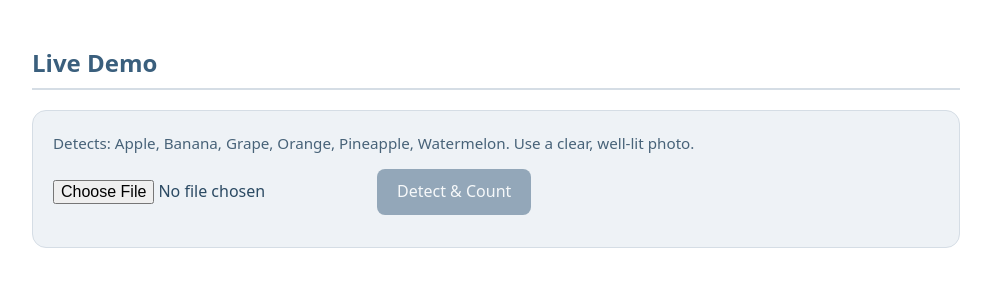
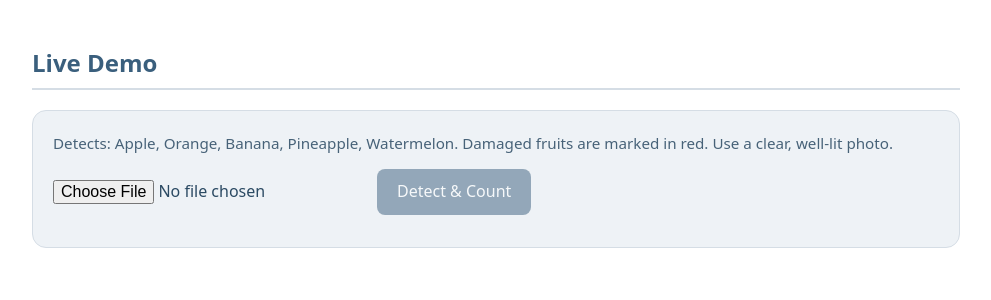
Before and after one commit to 24uva050-design/ai-bulk-fruit-detection, a Flask app: page / in a window 1280 px wide. Shown: the part 173-473 px from the top of the page, without its empty margins (144-1135 px from the left). Run offline with Flask 3, Linux system fonts and the light colour scheme.

Commit message:
Update index.html

```diff
--- a/templates/index.html
+++ b/templates/index.html
@@ -21,7 +21,8 @@ button:disabled{opacity:.5}
 .row{display:flex;gap:12px;flex-wrap:wrap;align-items:center}
 canvas{max-width:100%;height:auto;margin-top:16px;border-radius:10px}
 .chips{display:flex;gap:8px;flex-wrap:wrap;margin-top:12px}
-.chip{background:var(--accent);color:#fff;border-radius:999px;padding:4px 14px}
+.chip{background:#2f9e44;color:#fff;border-radius:999px;padding:4px 14px}
+.chip.bad{background:#e03131}
 .total{font-size:1.4rem;font-weight:700;margin-top:12px}
 #status{margin-top:12px}
 </style>
@@ -33,7 +34,7 @@ canvas{max-width:100%;height:auto;margin-top:16px;border-radius:10px}
 <main>
   <h2>Live Demo</h2>
   <div class="card">
-    <p class="hint">Detects: Apple, Banana, Grape, Orange, Pineapple, Watermelon. Use a clear, well-lit photo.</p>
+    <p class="hint">Detects: Apple, Orange, Banana, Pineapple, Watermelon. Damaged fruits are marked in red. Use a clear, well-lit photo.</p>
     <div class="row">
       <input type="file" id="file" accept="image/*">
       <button id="go" disabled>Detect &amp; Count</button>
@@ -65,7 +66,7 @@ file.onchange = () => {
 
 go.onclick = async () => {
   go.disabled = true;
-  $("status").textContent = "Detecting… the first request can take up to a minute while the server wakes up.";
+  $("status").textContent = "Detecting… this can take up to a minute while the server wakes up.";
   try {
     const fd = new FormData(); fd.append("image", file.files[0]);
     const res = await fetch("/api/detect", { method: "POST", body: fd });
@@ -82,15 +83,18 @@ go.onclick = async () => {
     preds.forEach(p => {
       counts[p.class] = (counts[p.class] || 0) + 1;
       const x = p.x - p.width / 2, y = p.y - p.height / 2;
-      ctx.lineWidth = lw; ctx.strokeStyle = "#e8590c"; ctx.strokeRect(x, y, p.width, p.height);
-      ctx.fillStyle = "#e8590c"; ctx.font = `${lw * 6}px sans-serif`;
+      const bad = p.class.startsWith("Damaged");
+      const col = bad ? "#e03131" : "#2f9e44";
+      ctx.lineWidth = lw; ctx.strokeStyle = col; ctx.strokeRect(x, y, p.width, p.height);
+      ctx.fillStyle = col; ctx.font = `${lw * 6}px sans-serif`;
       ctx.fillText(p.class, x + 2, Math.max(lw * 6, y - 4));
     });
-    $("total").textContent = `Total fruits: ${preds.length}`;
+    const dmg = preds.filter(p => p.class.startsWith("Damaged")).length;
+    $("total").textContent = `Total: ${preds.length} | Fresh: ${preds.length - dmg} | Damaged: ${dmg}`;
     $("chips").innerHTML = Object.entries(counts)
-      .map(([k, v]) => `<span class="chip">${k}: ${v}</span>`).join("");
+      .map(([k, v]) => `<span class="chip${k.startsWith("Damaged") ? " bad" : ""}">${k}: ${v}</span>`).join("");
     $("status").textContent = preds.length ? "" :
-      "No fruits detected. Try a clear photo of an apple, banana, orange, grape, pineapple or watermelon.";
+      "No fruits detected. Try a clear photo of an apple, orange, banana, pineapple or watermelon.";
   } catch (e) {
     $("status").textContent = e.message;
   } finally { go.disabled = false; }
```
